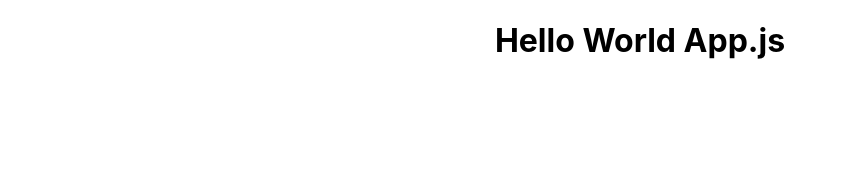
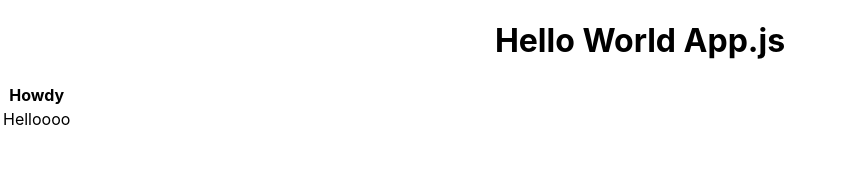
Before and after one commit to xBenJamminx/FriendTechApp, a React (Create React App) app in the folder frontend/my-react-app/: page / in a window 1280 px wide. Shown: the top 194 px of the page, without its empty margins (0-843 px from the left). Built offline with nearby package versions, Linux system fonts and the light colour scheme.

Commit message:
Updated table styling

```diff
--- a/frontend/my-react-app/package.json
+++ b/frontend/my-react-app/package.json
@@ -35,5 +35,8 @@
       "last 1 firefox version",
       "last 1 safari version"
     ]
+  },
+  "devDependencies": {
+    "@babel/plugin-proposal-private-property-in-object": "^7.21.11"
   }
 }
--- a/frontend/my-react-app/src/App.css
+++ b/frontend/my-react-app/src/App.css
@@ -28,6 +28,32 @@
   color: #61dafb;
 }
 
+.App-table {
+  width: 100%;
+  border-collapse: collapse;
+}
+
+.App-table td, .App-table th {
+  border: 1px solid #000000;
+  padding: 8px;
+}
+
+.App-table tr:nth-child(even) {
+  background-color: #f2f2f2;
+}
+
+.App-table tr:hover {
+  background-color: #ddd;
+}
+
+.App-table th {
+  padding-top: 12px;
+  padding-bottom: 12px;
+  text-align: left;
+  background-color: #4CAF50;
+  color: white;
+}
+
 @keyframes App-logo-spin {
   from {
     transform: rotate(0deg);
--- a/frontend/my-react-app/src/App.js
+++ b/frontend/my-react-app/src/App.js
@@ -6,6 +6,35 @@ function App() {
   return (
     <div className="App">
       <h1>Hello World App.js</h1>
+      <table>
+        <th>
+          Howdy
+        </th>
+        <tr>
+          <td>Helloooo</td>
+          <td></td>
+          <td></td>
+          <td></td>
+        </tr>
+        <tr>
+          <td></td>
+          <td></td>
+          <td></td>
+          <td></td>
+        </tr>
+        <tr>
+          <td></td>
+          <td></td>
+          <td></td>
+          <td></td>
+        </tr>
+        <tr>
+          <td></td>
+          <td></td>
+          <td></td>
+          <td></td>
+        </tr>
+      </table>
     </div>
   );
 }
```
Also changed, not shown: 1 other file (tests, documents, lock files or other folders).
